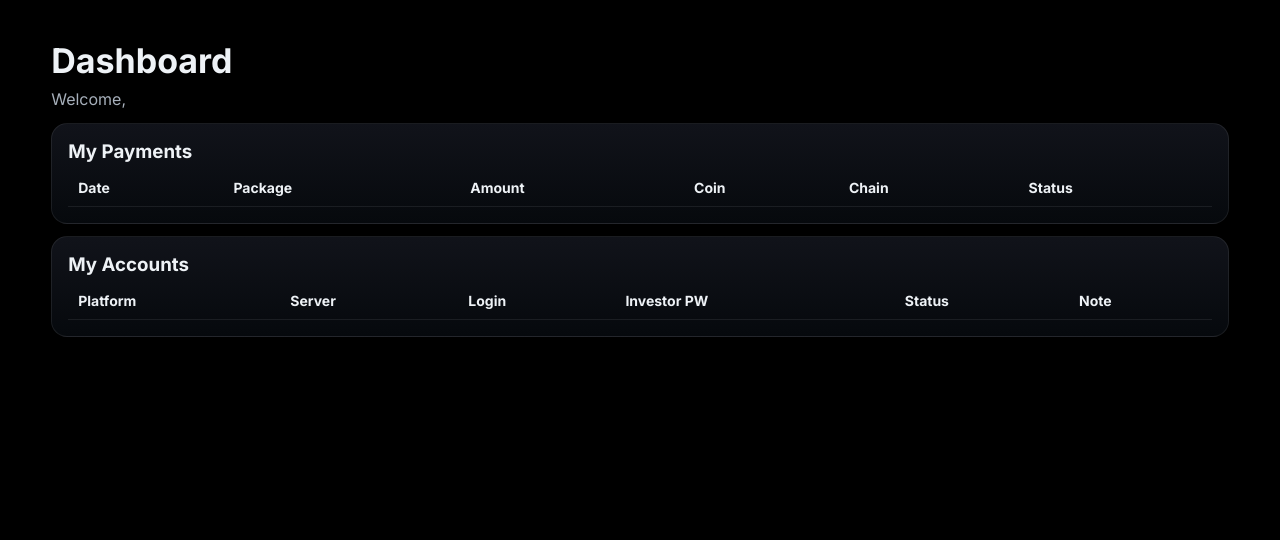
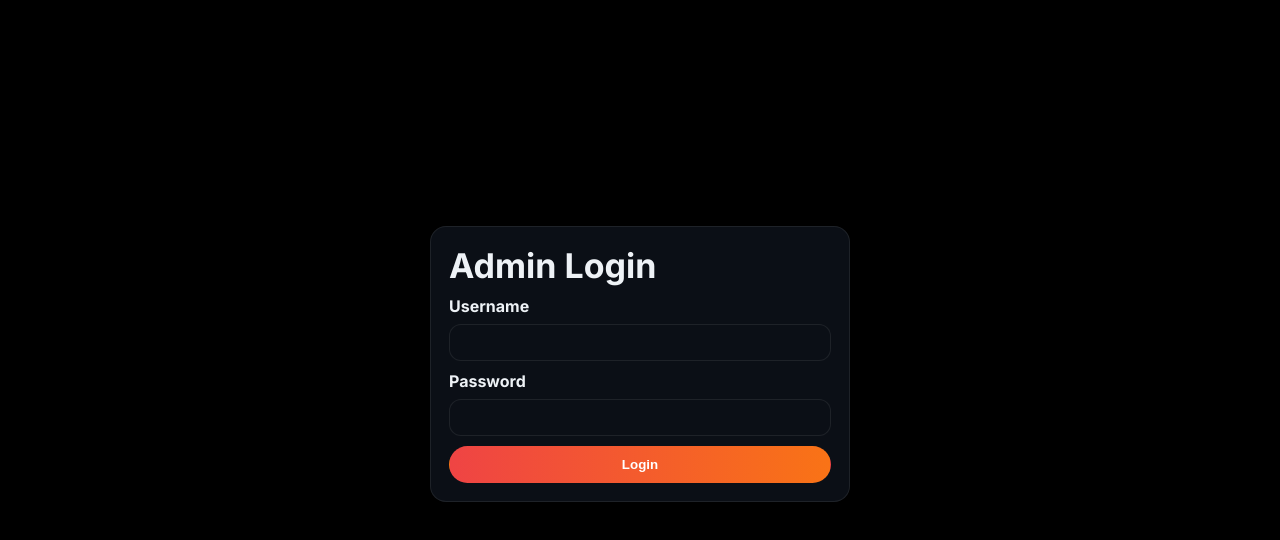
Before and after one commit to mustafaadil9898/evlox0000, a plain HTML site: page dashboard.html in a window 1280 px wide. Drawn offline with Linux system fonts and the light colour scheme.

Commit message:
Update dashboard.html

```diff
--- a/dashboard.html
+++ b/dashboard.html
@@ -1,37 +1,26 @@
+
 <!DOCTYPE html>
 <html lang="en">
 <head>
   <meta charset="UTF-8" />
   <meta name="viewport" content="width=device-width, initial-scale=1" />
-  <title>Dashboard • Evalux</title>
+  <title>Admin Login • Evalux</title>
   <link rel="preconnect" href="https://fonts.googleapis.com">
   <link rel="preconnect" href="https://fonts.gstatic.com" crossorigin>
   <link href="https://fonts.googleapis.com/css2?family=Inter:wght@400;600;700;800&display=swap" rel="stylesheet">
   <link href="style.css" rel="stylesheet">
 </head>
-<body data-page="dashboard">
-  <main>
-    <section>
-      <div class="container">
-        <h2>Dashboard</h2>
-        <p class="sub">Welcome, <b id="welcome"></b></p>
-        <div class="panel">
-          <h3 style="margin:0 0 6px">My Payments</h3>
-          <table class="table" id="myPayments">
-            <thead><tr><th>Date</th><th>Package</th><th>Amount</th><th>Coin</th><th>Chain</th><th>Status</th></tr></thead>
-            <tbody></tbody>
-          </table>
-        </div>
-        <div class="panel" style="margin-top:12px">
-          <h3 style="margin:0 0 6px">My Accounts</h3>
-          <table class="table" id="myAccounts">
-            <thead><tr><th>Platform</th><th>Server</th><th>Login</th><th>Investor PW</th><th>Status</th><th>Note</th></tr></thead>
-            <tbody></tbody>
-          </table>
-        </div>
-      </div>
-    </section>
-  </main>
-  <script src="app.js"></script>
+<body data-page="admin-login">
+  <div class="center-wrap">
+    <div class="form-card">
+      <h2>Admin Login</h2>
+      <form id="adminForm">
+        <div class="row"><label>Username</label><input id="auser" value="" autocomplete="off" required></div>
+        <div class="row"><label>Password</label><input id="apass" value="" type="password" autocomplete="off" required></div>
+        <div class="row"><button class="btn primary" type="submit" style="width:100%">Login</button></div>
+      </form>
+    </div>
+  </div>
+  <script src="script.js"></script>
 </body>
 </html>
```
